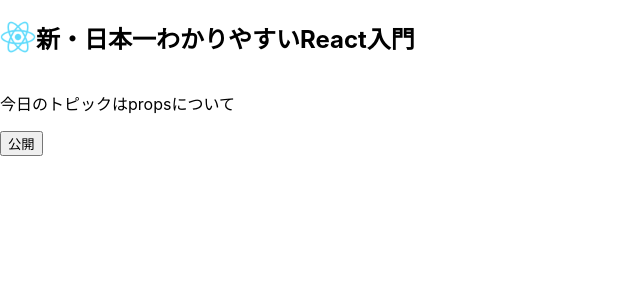
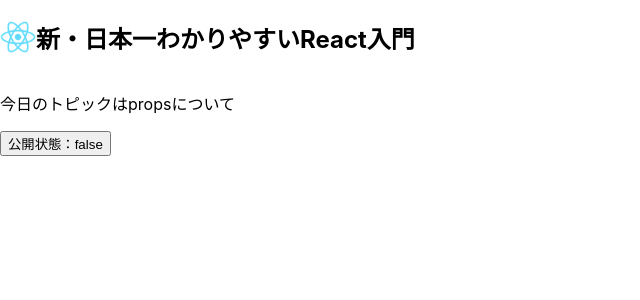
Before and after one commit to maneko00/react-basic, a React (Create React App) app: page / in a window 1280 px wide. Shown: the top 300 px of the page, without its empty margins (0-640 px from the left). Built offline with nearby package versions, Linux system fonts and the light colour scheme.

Commit message:
stateをpropsに渡す

```diff
--- a/src/components/Article.jsx
+++ b/src/components/Article.jsx
@@ -1,16 +1,16 @@
 import {useState} from 'react';
-// import React, { useState } from 'react';
-import {Content, Title} from './index';
+import {Content,Publishbutton, Title} from './index';
 
 const Article = (props) => {
     const [isPublished, setIsPublished] = useState(false)
-    console.log(isPublished)
-
+    const PublishArticle = () => {
+        setIsPublished(true)
+    }
     return (
         <div>
             <Title title={props.title} />
             <Content content={props.content} />
-            <button onClick={() => setIsPublished(true)}>公開</button>
+            <Publishbutton isPublished={isPublished} onClick={PublishArticle}/>
         </div>
     );
 };
--- /dev/null
+++ b/src/components/Publishbutton.jsx
@@ -0,0 +1,9 @@
+const Publishbutton = (props) => {
+    return (
+        <button onClick={() => props.onClick()}>
+            公開状態：{props.isPublished.toString()}
+        </button>
+    )
+}
+
+export default Publishbutton;
--- a/src/components/index.jsx
+++ b/src/components/index.jsx
@@ -1,3 +1,4 @@
 export {default as Article} from './Article'
 export {default as Content} from './Content'
 export {default as Title} from './Title'
+export {default as Publishbutton} from './Publishbutton'
```
